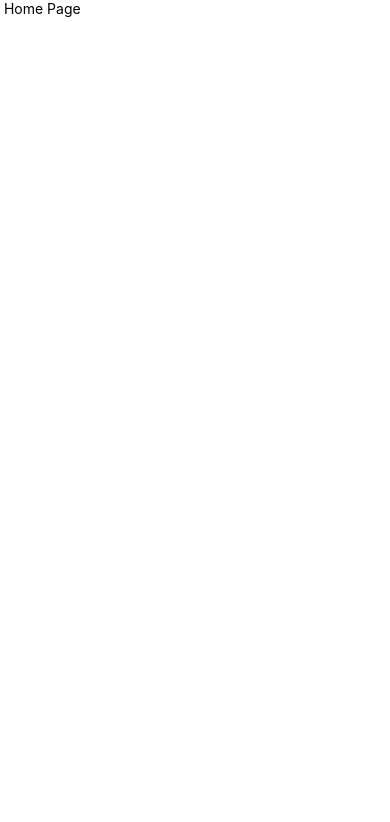
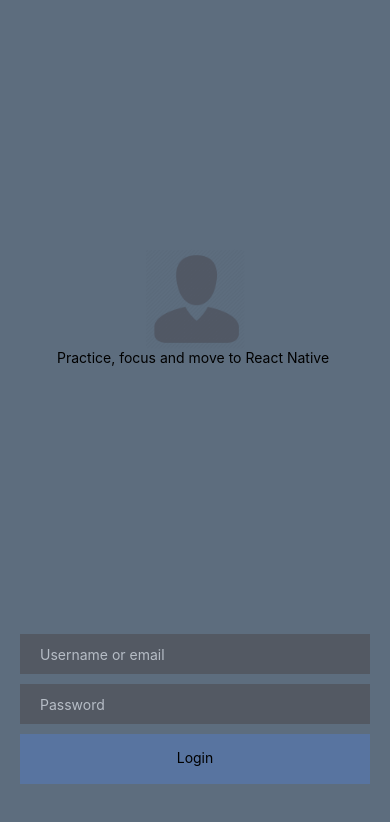
Before and after one commit to nicolassRad/ReactNativeApp, a React Native app in the folder ReactNativeProject/: screen / in a window 390 px wide. Shown: the top 822 px of the page. Built offline with nearby package versions, Linux system fonts and the light colour scheme.

Commit message:
Design the Login screen view

```diff
--- a/ReactNativeProject/src/app/App.js
+++ b/ReactNativeProject/src/app/App.js
@@ -1,10 +1,10 @@
 import React from 'react';
-import Home from './components/Home';
+import Login from './components/Login';
 
 export default class App extends React.Component {
 	render() {
 		return (
-			<Home />
+			<Login />
 		);
 	}
 }
--- a/ReactNativeProject/src/app/components/Home.js
+++ b/ReactNativeProject/src/app/components/Home.js
@@ -5,7 +5,7 @@ export default class Home extends React.Component {
 	render() {
 		return (
 			<View>
-				<Text> Home Page</Text>
+				<Text> Home mue Page</Text>
 			</View>
 		)
 	}
--- a/ReactNativeProject/src/app/components/Login.js
+++ b/ReactNativeProject/src/app/components/Login.js
@@ -1,12 +1,75 @@
 import React from 'react';
-import { StyleSheet, Text, View } from 'react-native';
+import { StyleSheet, Text, View, Image, TextInput, TouchableOpacity, KeyboardAvoidingView } from 'react-native';
 
-export class Login extends React.Component {
+export default class Login extends React.Component {
 	render() {
 		return (
-			<View>
-				<Text> Login Page</Text>
-			</View>
+			<KeyboardAvoidingView behavior="padding" style={styles.container}>
+				<View style={styles.logoContainer}>
+					<Image
+						style={styles.logo}
+						source={require('../../images/user-logo.png')}
+					/>
+					<Text style={styles.titleText}>Practice, focus and move to React Native </Text>
+				</View>
+				<View style={styles.formContainer}>
+					<TextInput
+						placeholder="Username or email"
+						placeholderTextColor='#b6bdc6'
+						style={styles.formInput}
+						autoCapitalize="none"
+						autoCorrect={false}
+					/>
+					<TextInput
+						placeholderTextColor="#b6bdc6"
+						placeholder="Password"
+						secureTextEntry
+						style={styles.formInput}
+						autoCorrect={false}
+					/>
+					<TouchableOpacity style={styles.buttonContainer}>
+						<Text style={styles.buttonText}>Login</Text>
+					</TouchableOpacity>
+				</View>
+			</KeyboardAvoidingView>
 		)
 	}
 }
+
+const styles = StyleSheet.create({
+	container: {
+		flex: 1,
+		backgroundColor: '#5D6D7E'
+	},
+	logoContainer: {
+		alignItems: 'center',
+		flexGrow: 1,
+		justifyContent: 'center'
+	},
+	logo: {
+		width: 100,
+		height: 100
+	},
+	titleText: {
+		textAlign: 'center'
+	},
+	formContainer: {
+		padding: 20
+	},
+	formInput: {
+		height: 40,
+		marginBottom: 10,
+		backgroundColor: '#535963',
+		paddingHorizontal: 20
+	},
+	buttonContainer: {
+		marginBottom: 40,
+		height: 50,
+		padding: 15,
+		backgroundColor: '#5874a0'
+	},
+	buttonText: {
+		textAlign: "center",
+
+	}
+})
```
Also changed, not shown: ReactNativeProject/src/images/3pillar-logo.png (added), ReactNativeProject/src/images/user-logo.png (added).
